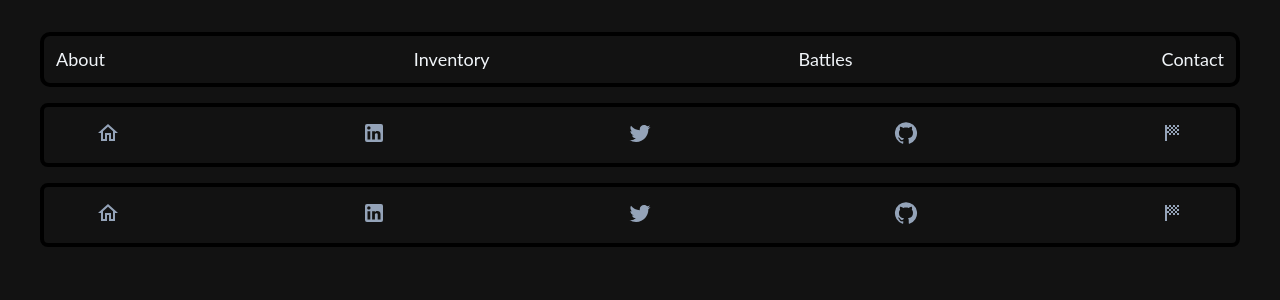
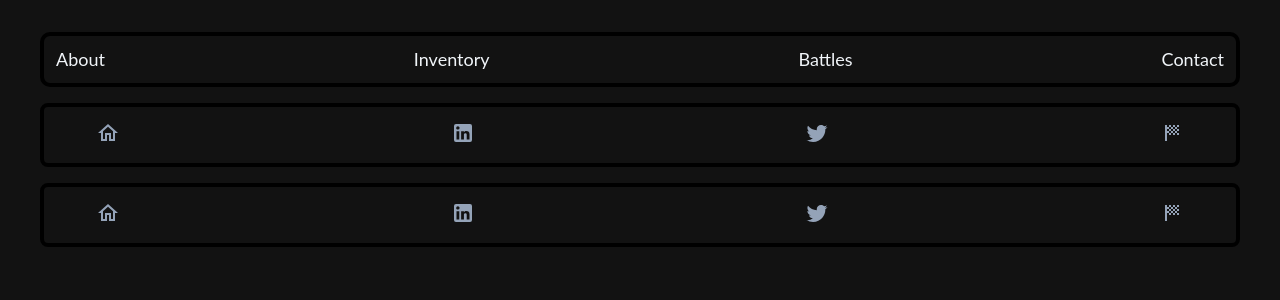
Before and after one commit to gautamgaddam/gowtham-portfolio, a Next.js app: page /comps/Footer in a window 1280 px wide. Shown: the top 300 px of the page. Built offline with nearby package versions, Linux system fonts and the light colour scheme.

Commit message:
FIX | commented github icon

```diff
--- a/pages/comps/Footer.js
+++ b/pages/comps/Footer.js
@@ -31,13 +31,13 @@ const Footer = () => {
       id: 2,
       isExternal: true,
     },
-    {
-      route: "https://github.com/gautamgaddam",
-      name: "Github",
-      icon: <GitHub />,
-      id: 2,
-      isExternal: true,
-    },
+    // {
+    //   route: "https://github.com/gautamgaddam",
+    //   name: "Github",
+    //   icon: <GitHub />,
+    //   id: 2,
+    //   isExternal: true,
+    // },
     {
       route: "/battles",
       name: "Battles",
```
